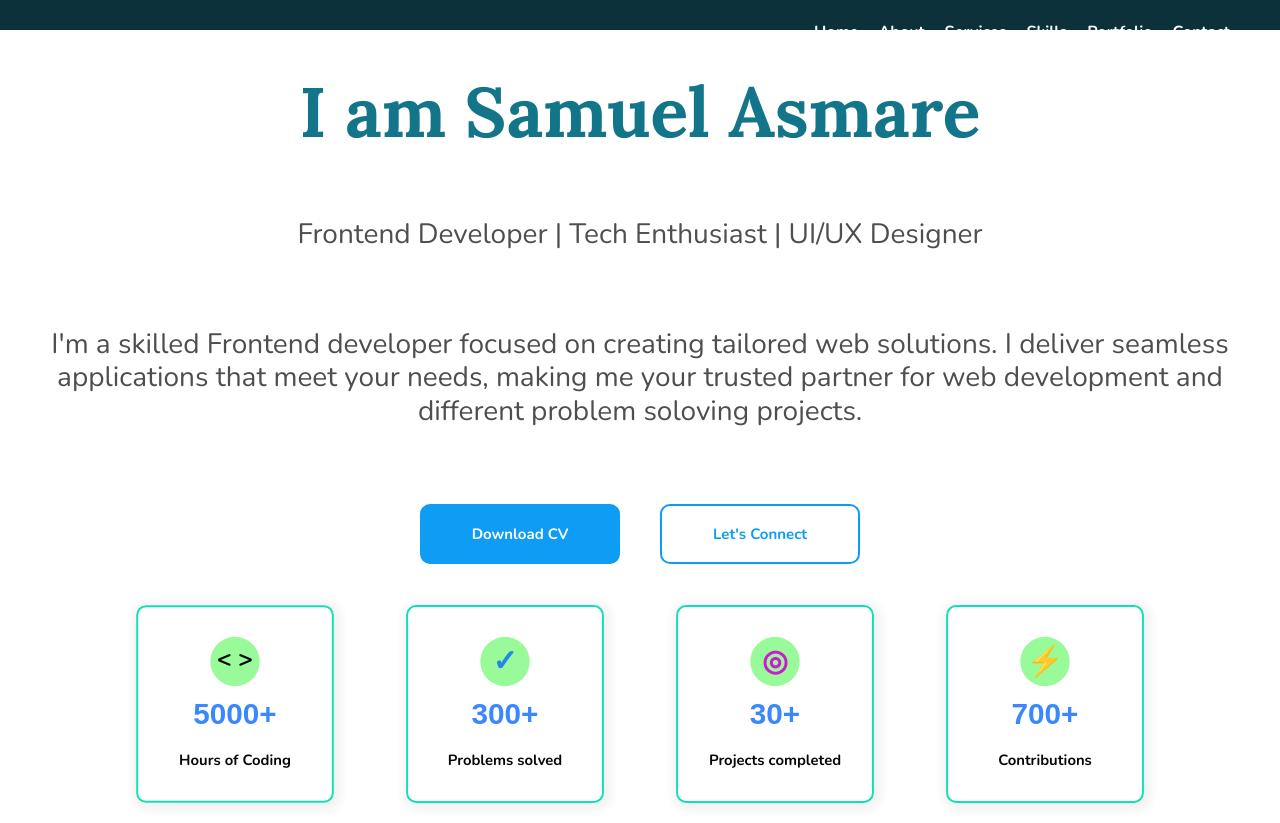
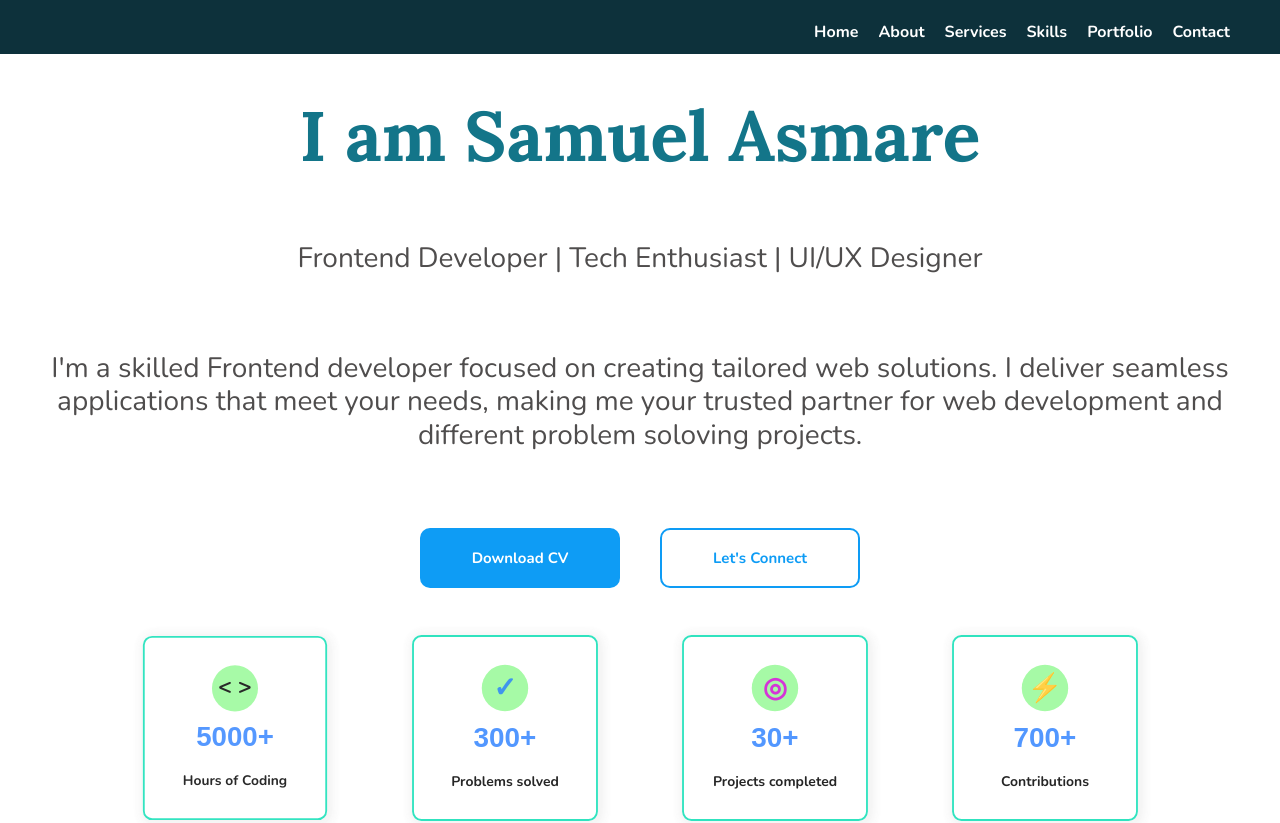
Before and after one commit to SamuelAsmare/reactportfolio, a React (Vite) app: page / in a window 1280 px wide. Shown: the top 823 px of the page. Built offline with nearby package versions, Linux system fonts and the light colour scheme.

Commit message:
preloader removed

```diff
--- a/src/App.css
+++ b/src/App.css
@@ -14,19 +14,7 @@ body{
  scroll-behavior: auto;
 
 
-}
-#wholepage{
-  width: 100%;
-  display: flex;
-  padding: 50x;
-  /* overflow-x: hidden; */
-  flex-direction: column;
-  align-items: center;
-  font-size:20px;
-}
-#preloader{
-  margin-top:300px;
-}
+}z
 #app{
   width: 100%;
   display: flex;
@@ -249,10 +237,10 @@ body{
   margin-right: 10px;
   border-radius:10px;
   transition:0.1s ease-in-out;
-  /* animation: left  2s linear;
+  animation: left  2s linear;
   animation-timeline:view();
   animation-range:entry 0%;
-   */
+
 }
 #photo:hover{
    border:rgb(9, 214, 237) 2px solid;
--- a/src/App.jsx
+++ b/src/App.jsx
@@ -1,4 +1,3 @@
-import {useState ,useEffect}from 'react'
 import 'bootstrap/dist/css/bootstrap.min.css';
 import 'bootstrap/dist/js/bootstrap.bundle.min.js';
 import './App.css'
@@ -8,32 +7,8 @@ import '@fontsource/roboto'; // Default weight is 400.
 
 
 function App() {
-
- const [showPage, setShowPage] = useState(false);
-
-  useEffect(() => {
-    // Show preloader for 3 seconds, then display the page
-    const timer = setTimeout(() => {
-      setShowPage(true);
-       document.getElementById("wholepage").style.height= "10vh";
-       document.getElementById("preloader").style.height= "10vh";
-    }, 3000);
-
-    return () => clearTimeout(timer); // Cleanup on unmount
-  }, []);
   return (
-   <div id="wholepage">
-       {!showPage? (
-           <div id="preloader">
-             <div id="spinner">
-               <div className="spinner-border text-primary" role="status">
-                 <span className="sr-only"></span>
-               </div>
-             </div>
-           </div>
-
-       ):(
-           <div id="app">
+     <div id="app">
       <div id="hea">
         <div id="navs"  title="home">
         <a href="#" style={{textDecoration:"none"}} id="navs">Home</a>
@@ -240,12 +215,11 @@ function App() {
       <div id="aboutme">
 
         <div id="photo">
-           <img src="./NEWCOPY.JPG" alt="Sam"   style={{
+           <img src="./NEWCOPY.JPG" style={{
             width:"100%",
             height:"100%",
             borderRadius:"10px",
-
-           }}      ></img>
+           }}></img>
         </div>
           <div id="phone"  style={{
                fontSize:"10px",
@@ -1582,8 +1556,6 @@ Real-time weather forecasting app with detailed climate information.
       </h6>
    </div>
      </div>
-)}
-   </div>
 
   )
 }
```
